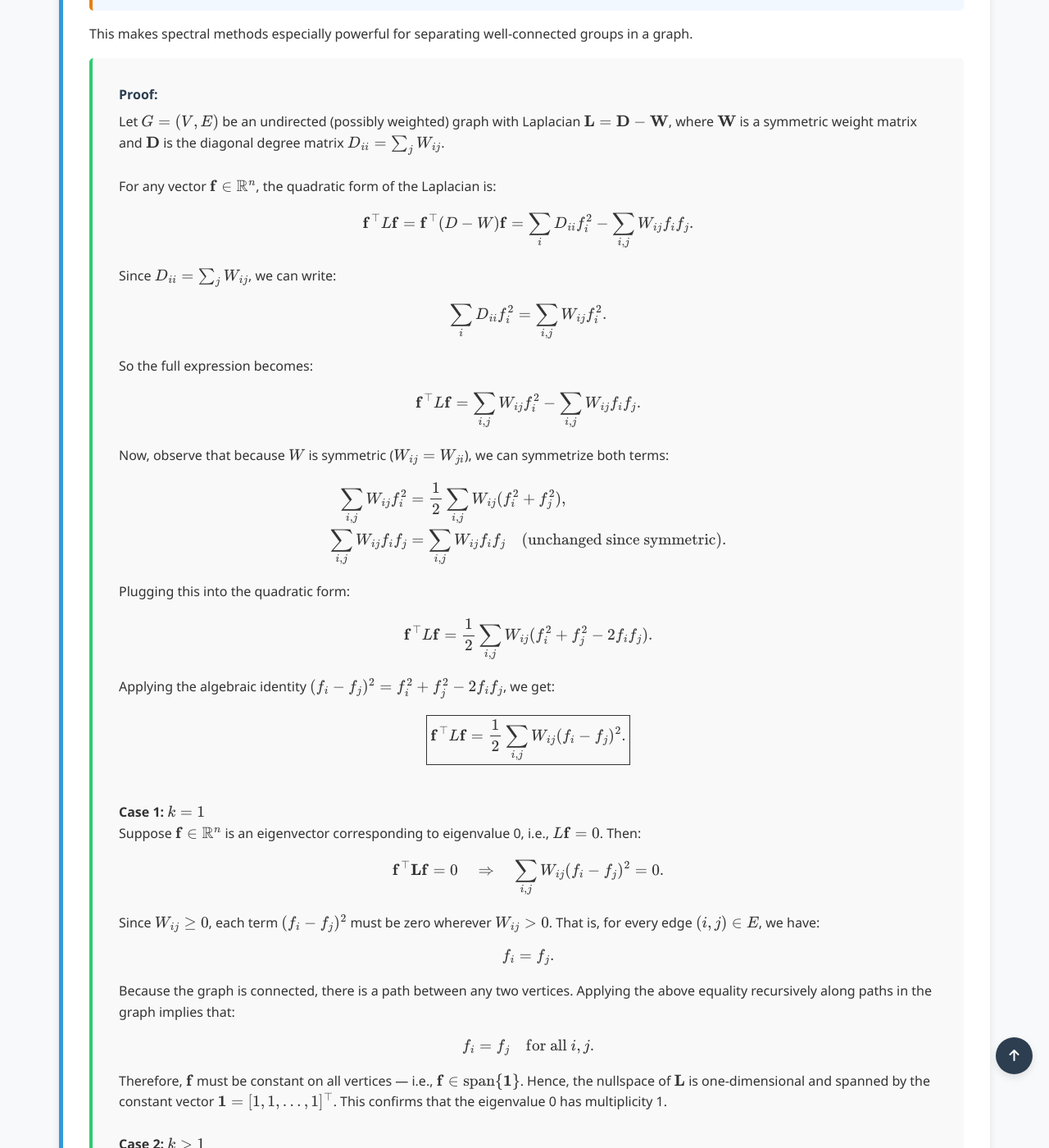
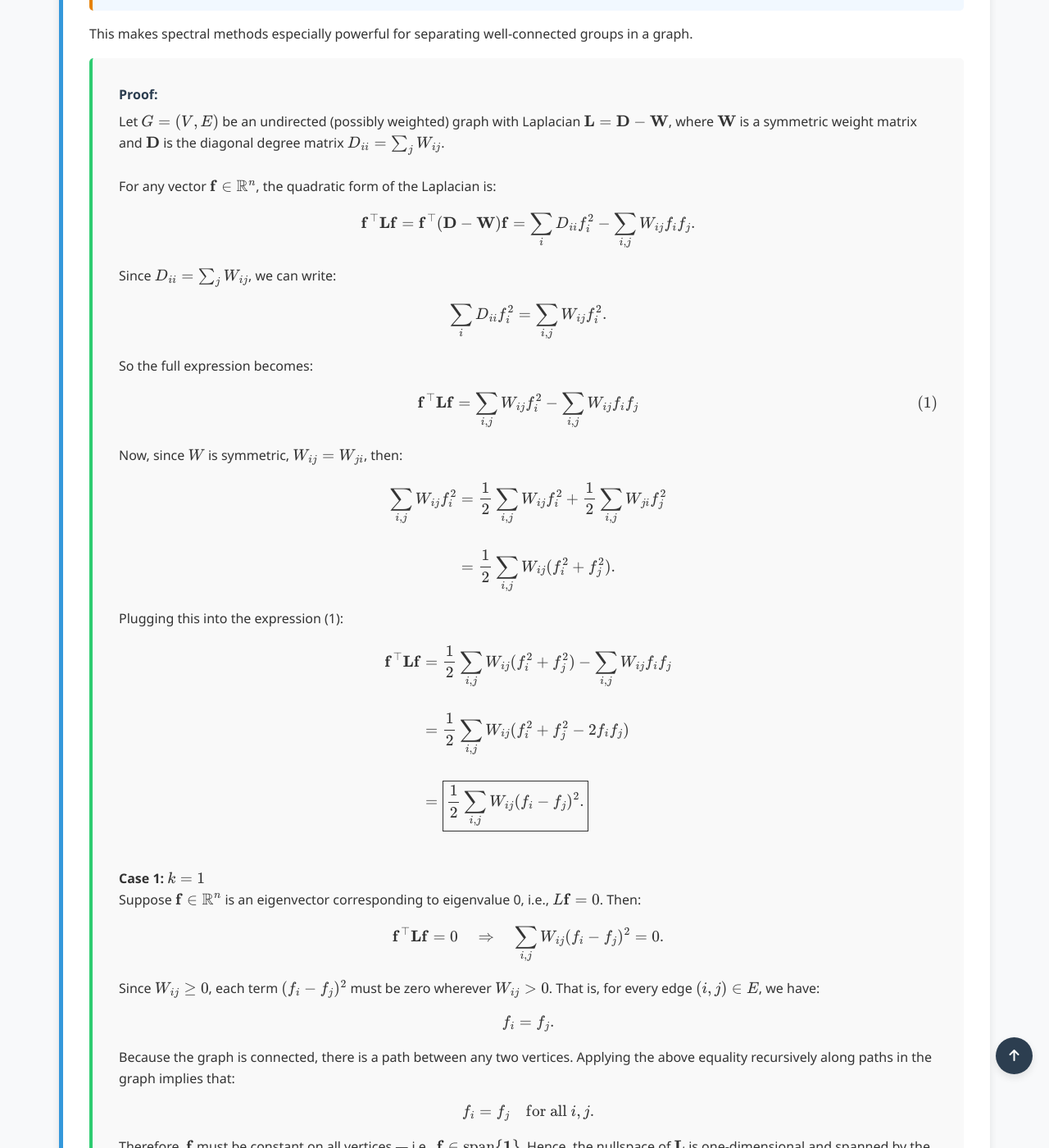
Before and after one commit to Yusukey01/yusukey01.github.io, a Jekyll site: the page built from Mathematics/Machine_learning/clustering.html, in a window 1280 px wide and 1400 px high, scrolled down 3404 px. Shown: the whole window at 82% size. Built offline with Jekyll 4.4.1, drawn with Linux system fonts in a browser that asks for light colours.

Commit message:
made Graph raplacian

```diff
--- a/Mathematics/Machine_learning/clustering.html
+++ b/Mathematics/Machine_learning/clustering.html
@@ -176,7 +176,7 @@ uses_python: false
                         <br><br>
                         For any vector \(\mathbf{f} \in \mathbb{R}^n\), the quadratic form of the Laplacian is:
                         \[
-                        \mathbf{f}^\top L \mathbf{f} = \mathbf{f}^\top (D - W)\mathbf{f}
+                        \mathbf{f}^\top \mathbf{L} \mathbf{f} = \mathbf{f}^\top (\mathbf{D} - \mathbf{W})\mathbf{f}
                         = \sum_i D_{ii} f_i^2 - \sum_{i,j} W_{ij} f_i f_j.
                         \]
 
@@ -187,28 +187,27 @@ uses_python: false
 
                         So the full expression becomes:
                         \[
-                        \mathbf{f}^\top L \mathbf{f} = \sum_{i,j} W_{ij} f_i^2 - \sum_{i,j} W_{ij} f_i f_j.
+                        \mathbf{f}^\top \mathbf{L} \mathbf{f} = \sum_{i,j} W_{ij} f_i^2 - \sum_{i,j} W_{ij} f_i f_j \tag{1}
                         \]
 
-                        Now, observe that because \(W\) is symmetric (\(W_{ij} = W_{ji}\)), we can symmetrize both terms:
+                        Now, since \(W\) is symmetric, \(W_{ij} = W_{ji}\), then:
                         \[
-                        \begin{aligned}
-                        \sum_{i,j} W_{ij} f_i^2 &= \frac{1}{2} \sum_{i,j} W_{ij}(f_i^2 + f_j^2), \\
-                        \sum_{i,j} W_{ij} f_i f_j &= \sum_{i,j} W_{ij} f_i f_j \quad \text{(unchanged since symmetric)}.
-                        \end{aligned}
+                        \begin{align*}
+                        \sum_{i,j} W_{ij} f_i^2 &= \frac{1}{2} \sum_{i,j} W_{ij}f_i^2 + \frac{1}{2} \sum_{i,j} W_{ji}f_j^2 \\\\
+                                                &= \frac{1}{2} \sum_{i,j} W_{ij}(f_i^2 + f_j^2).
+
+                        \end{align*}
                         \]
 
-                        Plugging this into the quadratic form:
+                        Plugging this into the expression (1):
                         \[
-                        \mathbf{f}^\top L \mathbf{f} = \frac{1}{2} \sum_{i,j} W_{ij}(f_i^2 + f_j^2 - 2f_i f_j).
+                        \begin{align*}
+                        \mathbf{f}^\top \mathbf{L} \mathbf{f} &= \frac{1}{2} \sum_{i,j} W_{ij}(f_i^2 + f_j^2) - \sum_{i,j} W_{ij} f_i f_j \\\\
+                                                              &= \frac{1}{2} \sum_{i,j} W_{ij}(f_i^2 + f_j^2 - 2f_i f_j) \\\\
+                                                              &= \boxed{\frac{1}{2} \sum_{i,j} W_{ij} (f_i - f_j)^2.}
+                         \end{align*}
                         \]
 
-                        Applying the algebraic identity \((f_i - f_j)^2 = f_i^2 + f_j^2 - 2f_i f_j\), we get:
-                        \[
-                        \boxed{
-                            \mathbf{f}^\top L \mathbf{f} = \frac{1}{2} \sum_{i,j} W_{ij} (f_i - f_j)^2.
-                        }
-                        \]
                         <br>
                         <strong>Case 1: \(k = 1\)</strong><br>
                         Suppose \(\mathbf{f} \in \mathbb{R}^n\) is an eigenvector corresponding to eigenvalue 0, i.e., \(L \mathbf{f} = 0\). Then:
```
